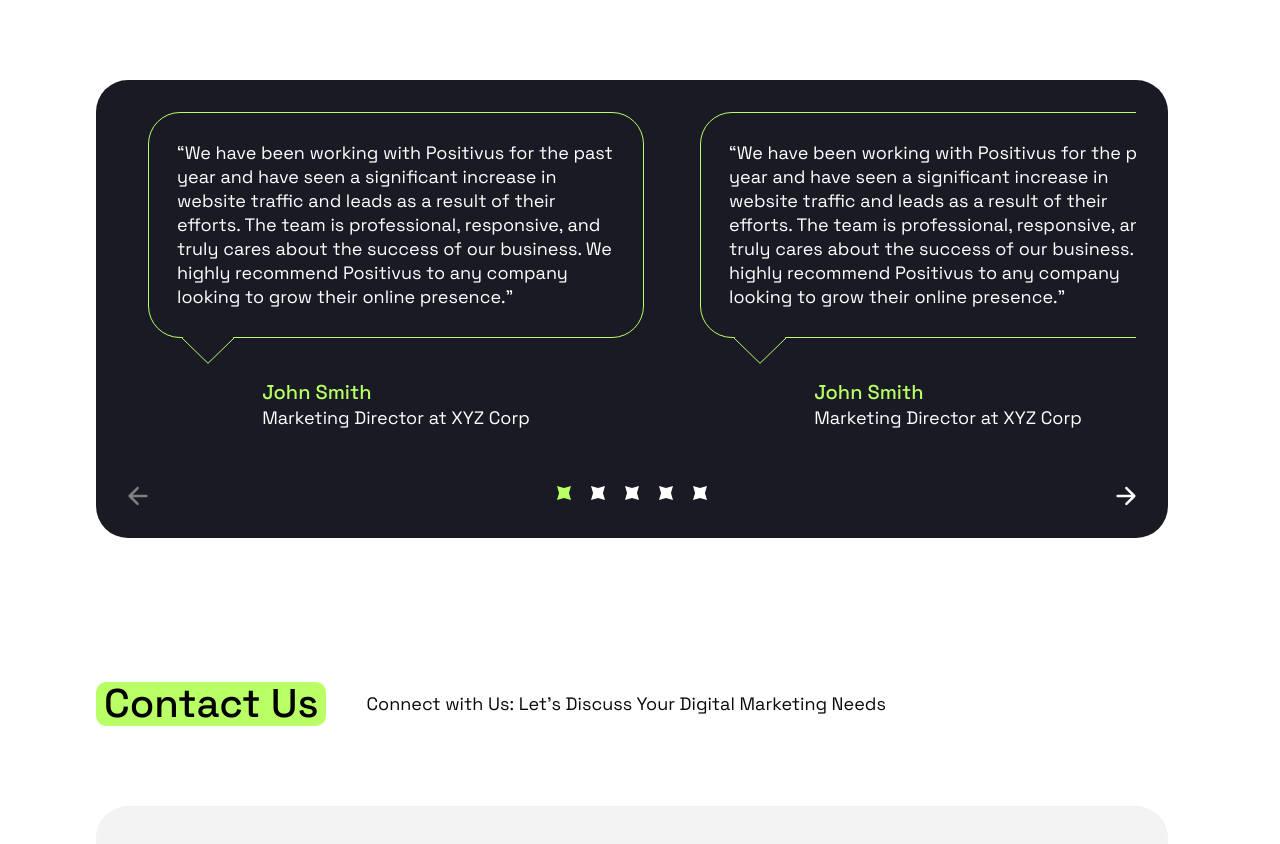
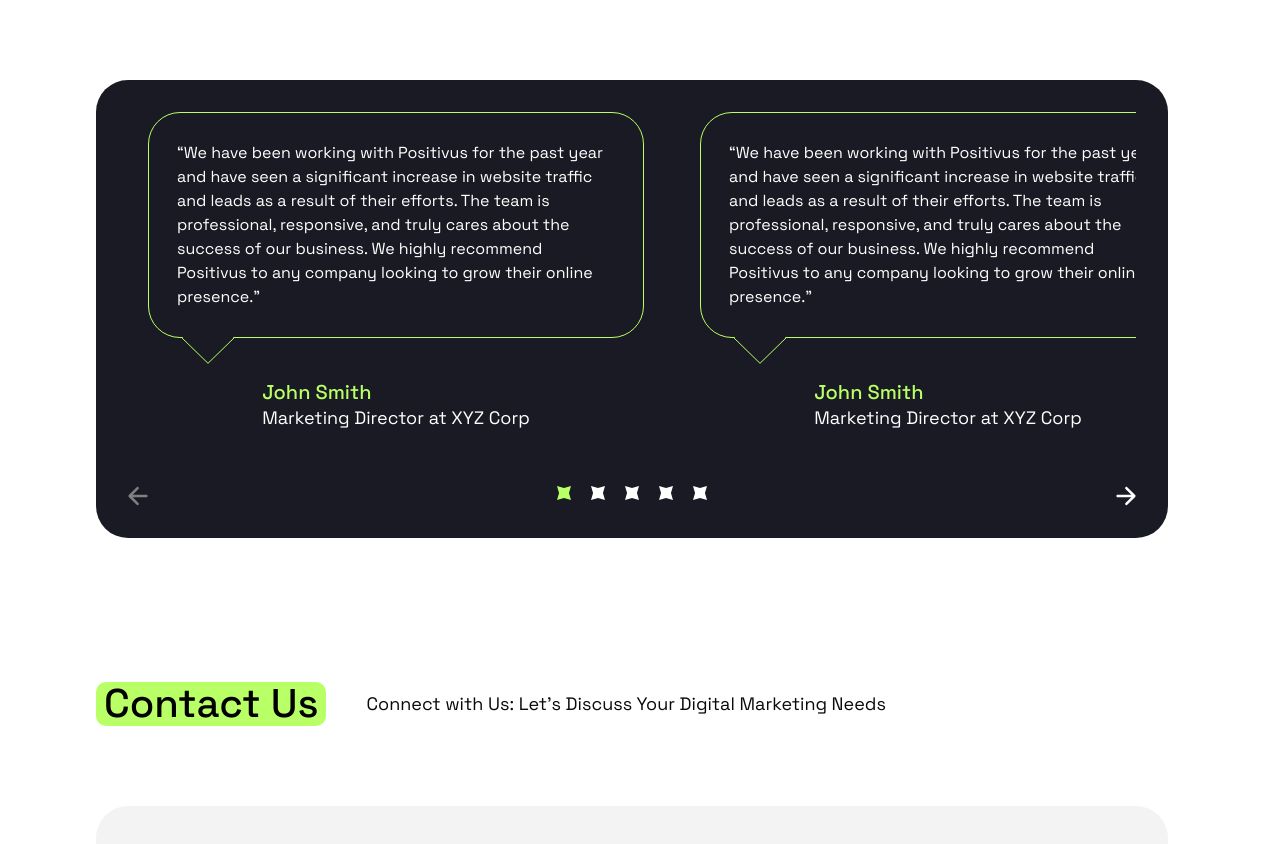
Before and after one commit to moSaeed15/analytics-landing-page, a Next.js app: page / in a window 1280 px wide. Shown: the part 5294-6138 px from the top of the page. Built offline with nearby package versions, Linux system fonts and the light colour scheme.

Commit message:
fixed a extra margin in mobile

```diff
--- a/src/components/Section.tsx
+++ b/src/components/Section.tsx
@@ -17,7 +17,7 @@
 }: SectionProps) => {
   return (
     <section className={`padding-x ${className}`}>
-      <div className="flex flex-col lg:flex-row mb-20">
+      <div className="flex flex-col lg:flex-row lg:mb-20">
         <h2 className="green-title text-center self-center lg:text-start">
           {title}
         </h2>
--- a/src/components/testimonials/TestiomonialBubble.tsx
+++ b/src/components/testimonials/TestiomonialBubble.tsx
@@ -4,7 +4,7 @@
 const TestiomonialBubble = () => {
   return (
     <div className="relative  ">
-      <p className="  rounded-4xl border border-green p-7 ">
+      <p className="  rounded-4xl border border-green p-5  sm:p-7 text-sm sm:text-base">
         &ldquo;We have been working with Positivus for the past year and have
         seen a significant increase in website traffic and leads as a result of
         their efforts. The team is professional, responsive, and truly cares
```
